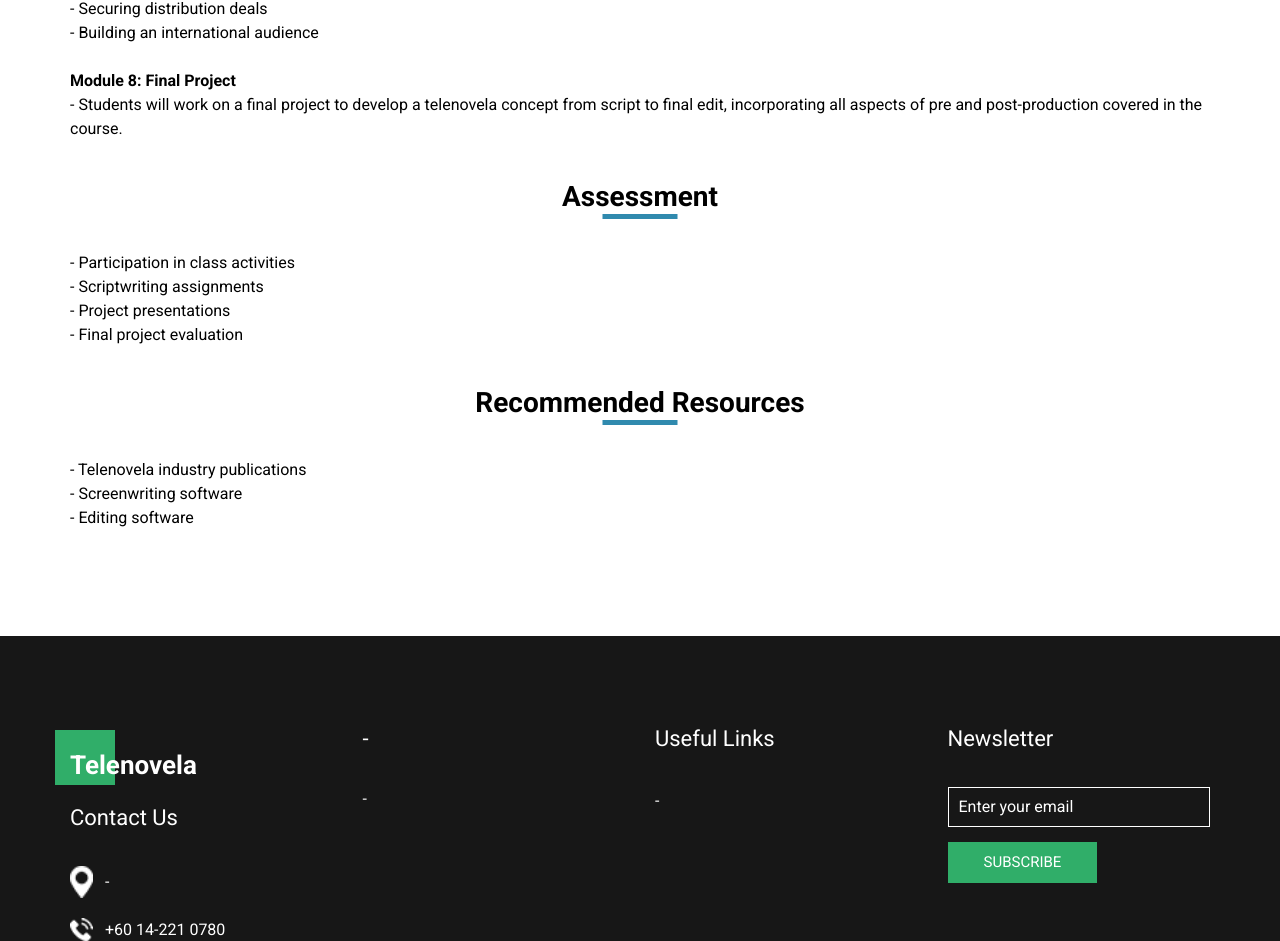
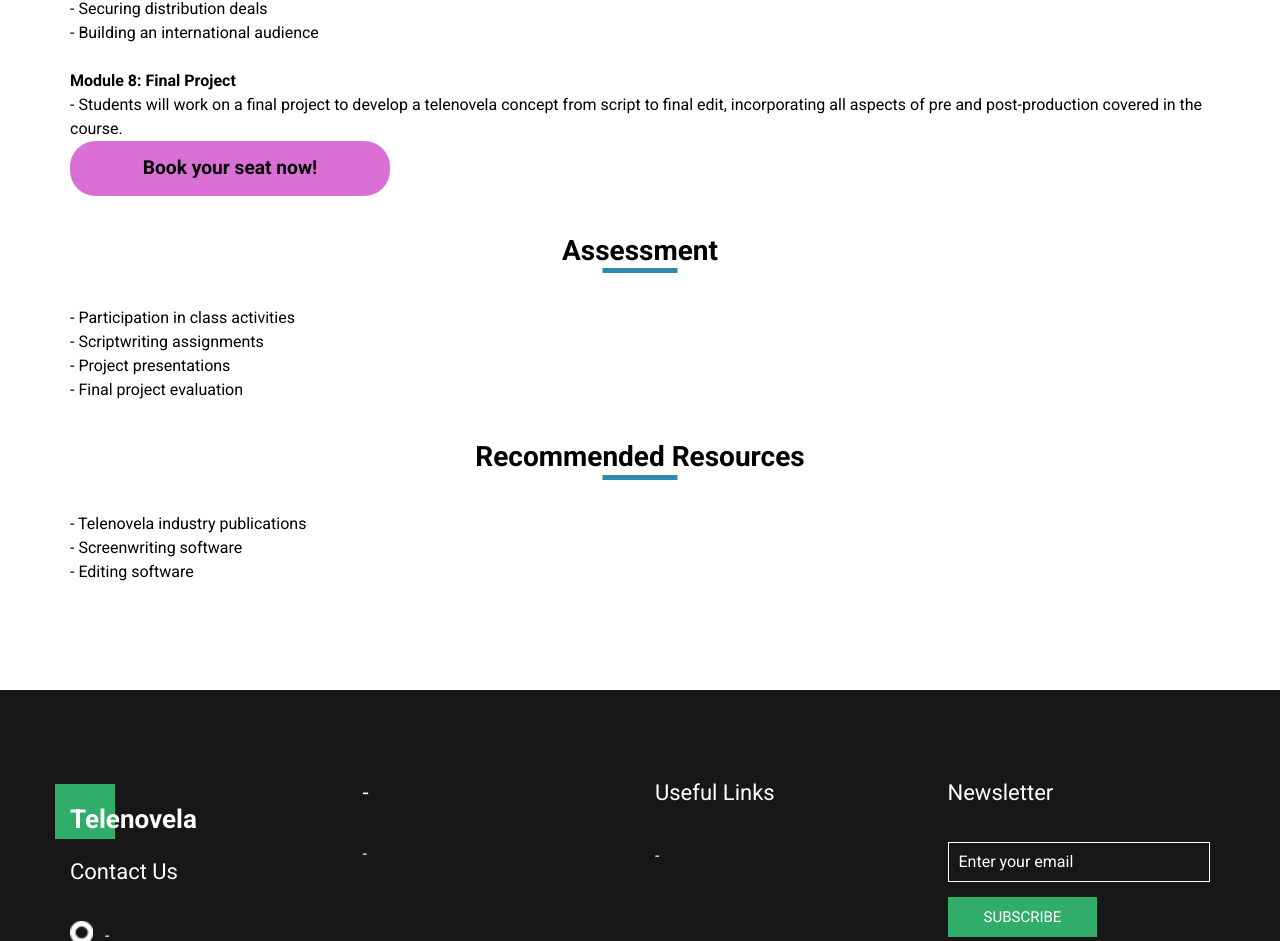
Before and after one commit to aikobuny/internationaltelenovela.online, a plain HTML site: page academy.html in a window 1280 px wide. Shown: the part 1870-2811 px from the top of the page. Drawn offline with nearby package versions, Linux system fonts and the light colour scheme.

Commit message:
New button

```diff
--- a/academy.html
+++ b/academy.html
@@ -126,6 +126,15 @@
                     <br>
                     <b>Module 8: Final Project</b><br>
                     - Students will work on a final project to develop a telenovela concept from script to final edit, incorporating all aspects of pre and post-production covered in the course.<br>
+                    <button style="
+                        border-radius: 2vw;
+                        padding: 1vw;
+                        font-size: 1.5vw;
+                        width: 25vw;
+                        border: 0;
+                        background: orchid;
+                        font-weight: bold;
+                    " onclick="window.location.href = 'https://toyyibpay.com/SEMINAR-FEES'">Book your seat now!</button>
                 </p>
               </div>
               <div class="heading_container">
```
